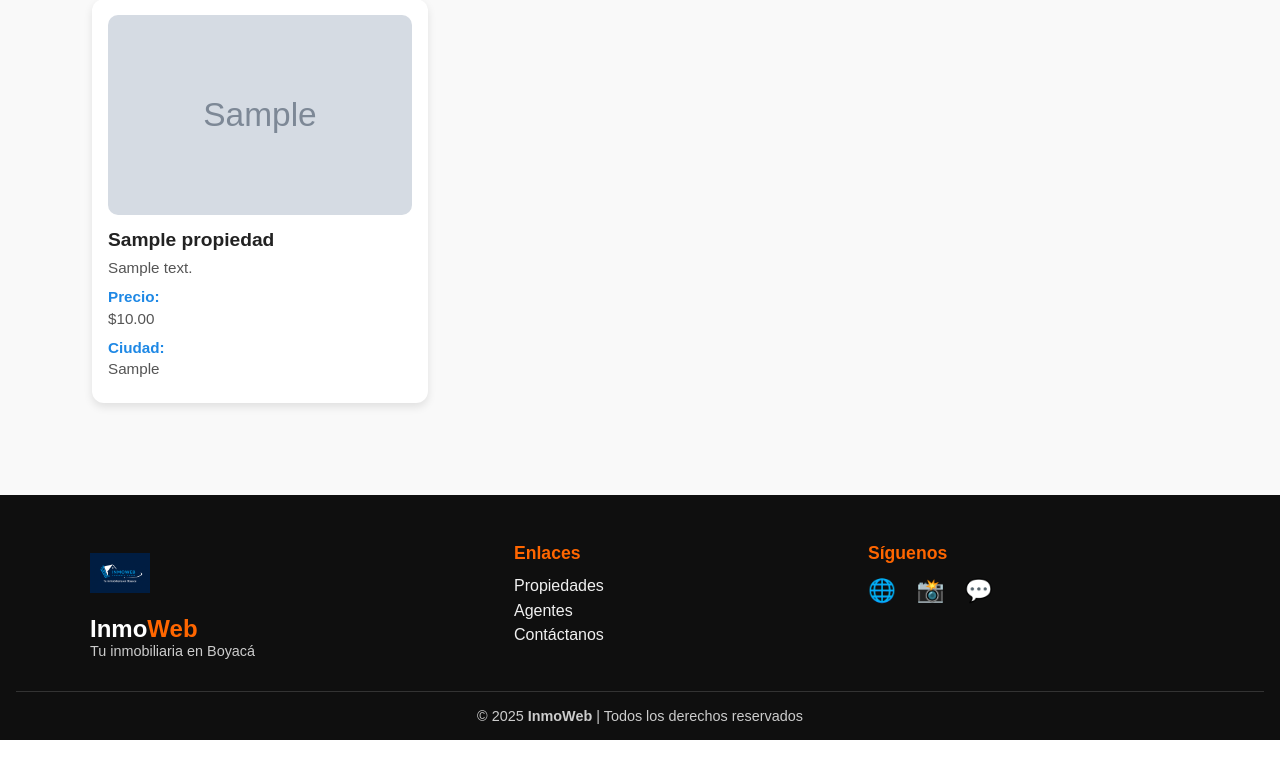
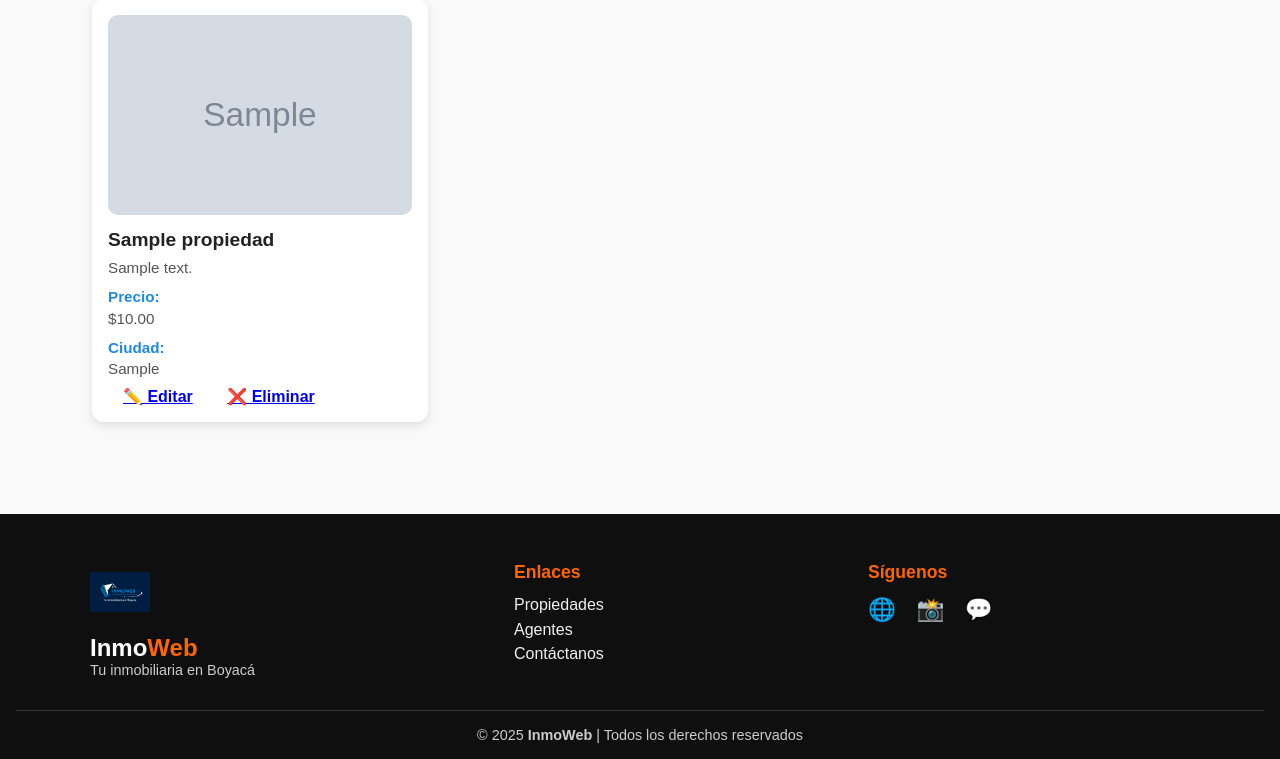
Before and after one commit to DiegoMorales22/Inmoweb, a Django app: page / in a window 1280 px wide. Shown: the part 182-941 px from the top of the page. Run offline with Django 5.2, Linux system fonts and the light colour scheme; tables that the repository leaves empty hold one stand-in row (values such as "Sample post"); grey boxes marked "Sample" are stand-in pictures.

Commit message:
cree mis vistas para editar/eliminar  las propiedades con exito

```diff
--- a/propiedades/templates/propiedades/propiedades.html
+++ b/propiedades/templates/propiedades/propiedades.html
@@ -16,6 +16,8 @@
                 <p>{{ p.descripcion|truncatewords:15 }}</p>
                 <p><strong>Precio:</strong> ${{ p.precio|intcomma}}</p>
                 <p><strong>Ciudad:</strong> {{ p.ciudad }}</p>
+                <a href="{% url 'editar_propiedad' p.id %}" class="btn btn-warning">✏️ Editar</a>
+                <a href="{% url 'eliminar_propiedad' p.id %}" class="btn btn-danger">❌ Eliminar</a>
             </div>
         </div>
         {% endfor %}
--- a/propiedades/urls.py
+++ b/propiedades/urls.py
@@ -5,5 +5,7 @@
     path('',views.lista_propiedades, name='propiedades'),
     path('agentes/',views.lista_Agentes, name='agentes'),
     path('registroPropiedad/',views.RegistroPropiedad, name='registroPropiedad'),
-    path('registroExitoso/',views.registroExitoso, name='registroExitoso')
+    path('registroExitoso/',views.registroExitoso, name='registroExitoso'),
+    path('editar/<int:id>/',views.editar_propiedad, name='editar_propiedad'),
+    path('eliminar/<int:id>/', views.eliminar_propiedad, name='eliminar_propiedad')
 ]
--- a/propiedades/views.py
+++ b/propiedades/views.py
@@ -1,7 +1,10 @@
 from django.shortcuts import render,redirect
+from django.shortcuts import get_object_or_404
+
 from .models import Propiedad, Agente
 from django.http import HttpResponse
 from .forms import RegistrarPropiedad
+
 # Create your views here.
 
 def lista_propiedades(request):
@@ -25,3 +28,19 @@
 
 def registroExitoso(request):
     return render(request,'propiedades/registroexitoso.html')
+
+def editar_propiedad(request,id):
+    propiedad=get_object_or_404(Propiedad, id=id)
+    if request.method=='POST':
+          form = RegistrarPropiedad(request.POST,request.FILES,instance=propiedad)
+          if form.is_valid():
+               form.save()
+               return redirect('lista_propiedades')
+    else:
+         form=RegistrarPropiedad(instance=propiedad)
+    return render(request,'propiedades/editar_propiedad.html', {'form': form, 'propiedad': propiedad})
+
+def eliminar_propiedad(request,id):
+     propiedad = get_object_or_404(Propiedad, id=id)
+     propiedad.delete()
+     return redirect('lista_propiedades')
```
Also changed, not shown: propiedades/templates/propiedades/editar_propiedad.html (added, +10 -0 lines).
